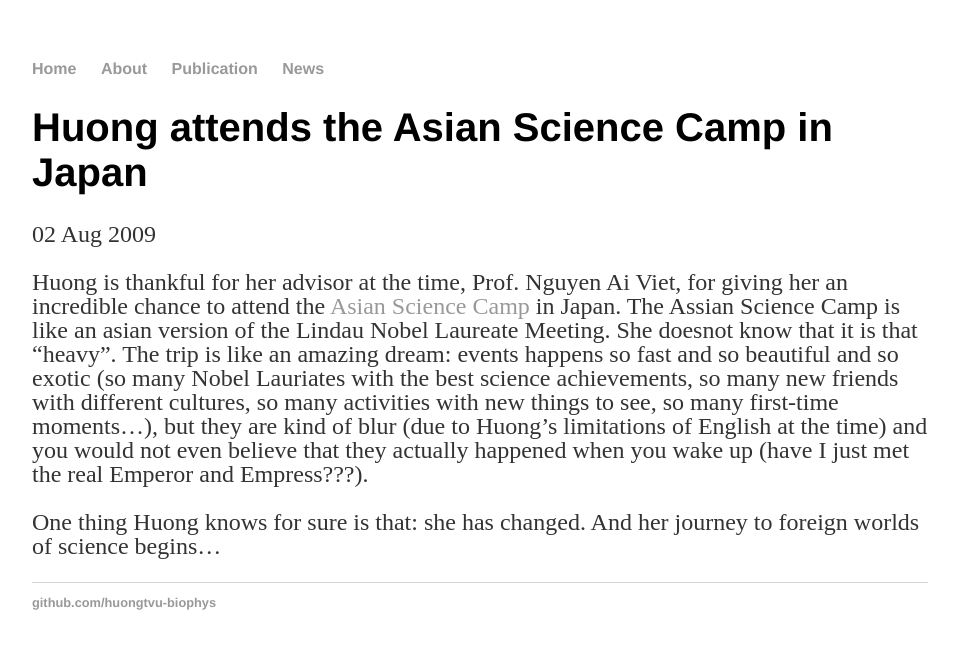
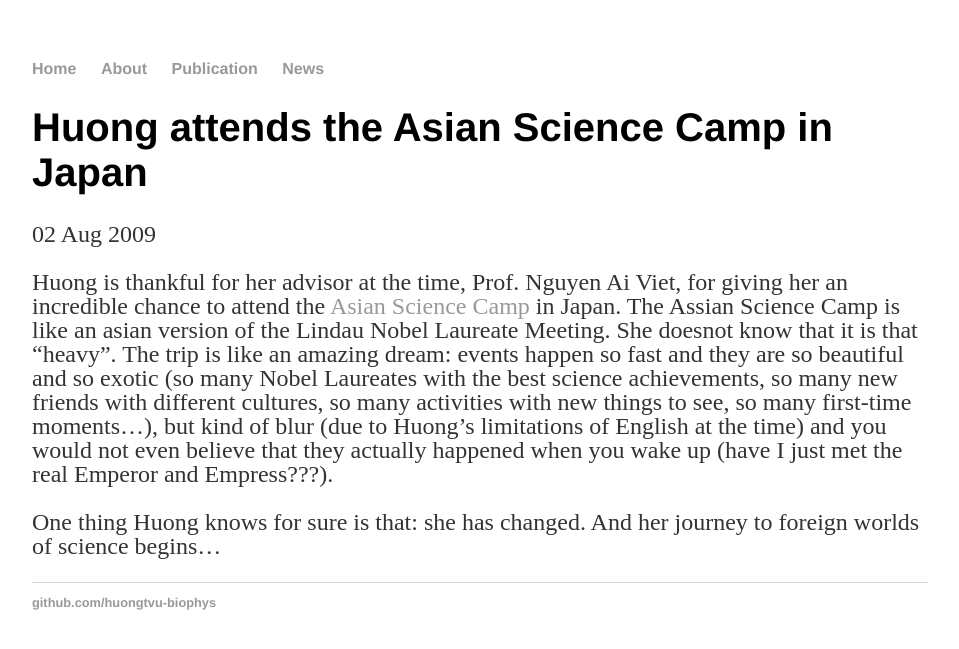
Before and after one commit to huongtvu-biophys/huongtvu-biophys, a Jekyll site: the page built from _posts/2009-08-02-ASC-Japan.md, in a window 1280 px wide. Shown: the top 649 px of the page, without its empty margins (160-1119 px from the left). Built offline with Jekyll 4.4.1, drawn with Linux system fonts in a browser that asks for light colours.

Commit message:
Update 2009-08-02-ASC-Japan.md

```diff
--- a/_posts/2009-08-02-ASC-Japan.md
+++ b/_posts/2009-08-02-ASC-Japan.md
@@ -3,6 +3,6 @@
 title: "Huong attends the Asian Science Camp in Japan"
 date: 2009-08-02
 ---
-Huong is thankful for her advisor at the time, Prof. Nguyen Ai Viet, for giving her an incredible chance to attend the [Asian Science Camp](https://www2.kek.jp/proffice/archives/feature/2009/ASC09.html) in Japan. The Assian Science Camp is like an asian version of the Lindau Nobel Laureate Meeting. She doesnot know that it is that "heavy". The trip is like an amazing dream: events happens so fast and so beautiful and so exotic (so many Nobel Lauriates with the best science achievements, so many new friends with different cultures, so many activities with new things to see, so many first-time moments...), but they are kind of blur (due to Huong's limitations of English at the time) and you would not even believe that they actually happened when you wake up (have I just met the real Emperor and Empress???).
+Huong is thankful for her advisor at the time, Prof. Nguyen Ai Viet, for giving her an incredible chance to attend the [Asian Science Camp](https://www2.kek.jp/proffice/archives/feature/2009/ASC09.html) in Japan. The Assian Science Camp is like an asian version of the Lindau Nobel Laureate Meeting. She doesnot know that it is that "heavy". The trip is like an amazing dream: events happen so fast and they are so beautiful and so exotic (so many Nobel Laureates with the best science achievements, so many new friends with different cultures, so many activities with new things to see, so many first-time moments...), but kind of blur (due to Huong's limitations of English at the time) and you would not even believe that they actually happened when you wake up (have I just met the real Emperor and Empress???).
 
 One thing Huong knows for sure is that: she has changed. And her journey to foreign worlds of science begins...
```
